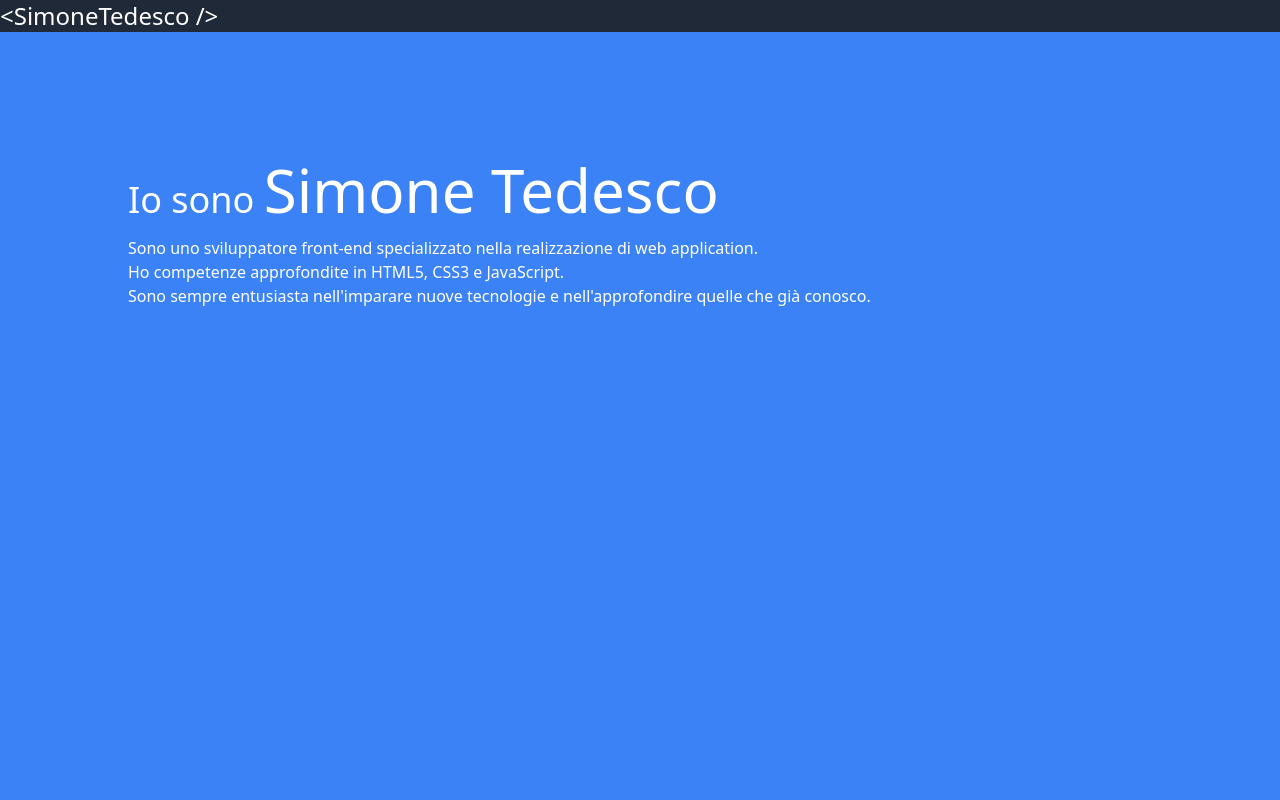
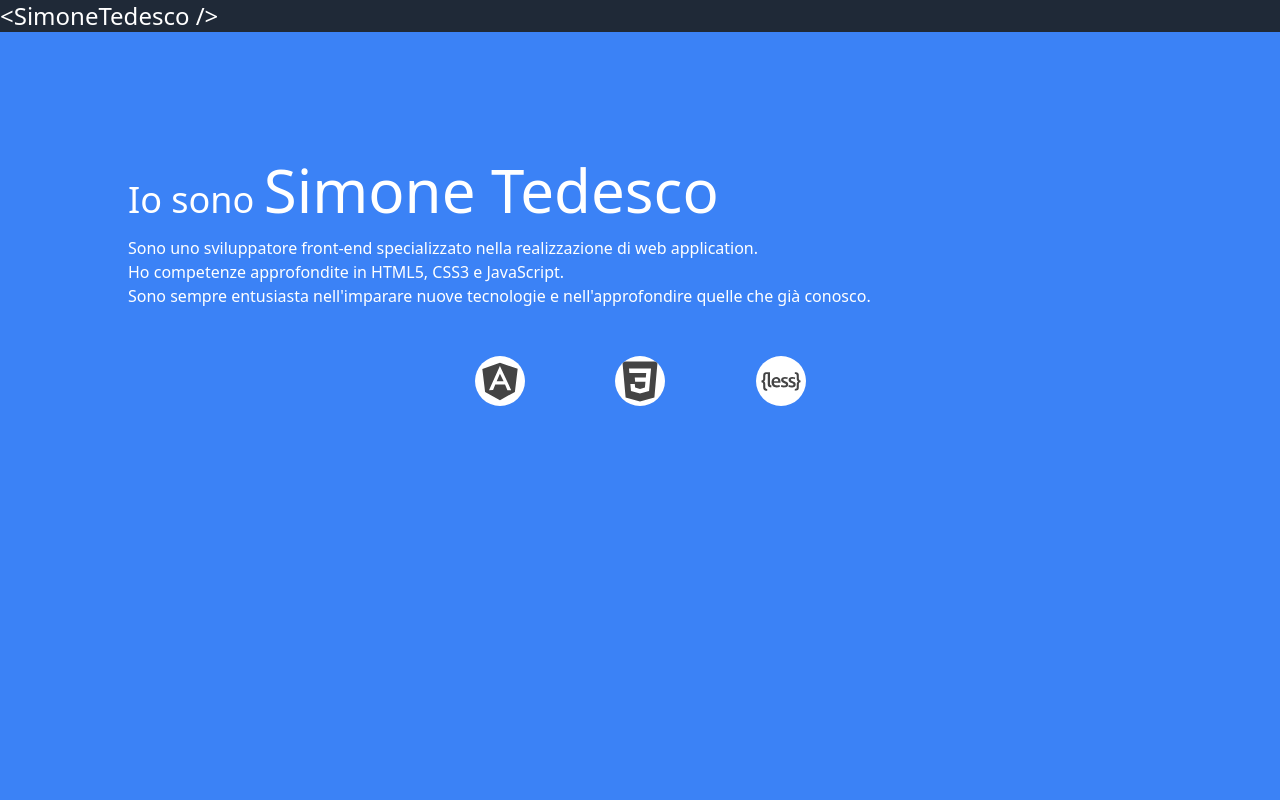
Before and after one commit to SimoneTedesco/Portfolio, a Gatsby site: page / in a window 1280 px wide. Shown: the top 800 px of the page. Built offline with nearby package versions, Linux system fonts and the light colour scheme; Gatsby itself is replaced by a stand-in of ours.

Commit message:
added social links

```diff
--- a/src/components/AboutMe.jsx
+++ b/src/components/AboutMe.jsx
@@ -1,5 +1,6 @@
 import React from "react";
 import PropTypes from "prop-types";
+import { motion } from "framer-motion";
 import ContactForm from "./ContactForm";
 
 const list = [
@@ -21,7 +22,13 @@ const list = [
 ];
 
 const SocialLink = ({ image, name, link }) => (
-  <a href={link} target="_blank" rel="noreferrer">
+  <motion.a
+    href={link}
+    target="_blank"
+    rel="noreferrer"
+    whileHover={{ scale: 1.1 }}
+    whileTap={{ scale: 0.9 }}
+  >
     <img
       src={image}
       alt={name}
@@ -29,21 +36,15 @@ const SocialLink = ({ image, name, link }) => (
       width="50px"
       className="rounded-full bg-white"
     />
-  </a>
+  </motion.a>
 );
 
 const AboutMe = () => (
-  <div>
-    <h2 className="text-4xl mb-4">Contatti</h2>
-    <div className="lg:flex">
-      <ContactForm />
-      <div className="flex lg:flex-col justify-evenly">
-        {list.map(({ image, name, link }) => {
-          const id = Math.random().toString(36).slice(2);
-          return <SocialLink key={id} image={image} name={name} link={link} />;
-        })}
-      </div>
-    </div>
+  <div className="flex justify-evenly mt-4 pt-12" style={{ margin: "0 25%" }}>
+    {list.map(({ image, name, link }) => {
+      const id = Math.random().toString(36).slice(2);
+      return <SocialLink key={id} image={image} name={name} link={link} />;
+    })}
   </div>
 );
 
--- a/src/components/Intro.jsx
+++ b/src/components/Intro.jsx
@@ -1,6 +1,7 @@
 import React, { useEffect } from "react";
 // import ScrollReveal from "scrollreveal";
 import { motion } from "framer-motion";
+import AboutMe from "./AboutMe";
 
 const Intro = () => {
   // const slideUp = {
@@ -73,6 +74,7 @@ const Intro = () => {
         Sono sempre entusiasta nell&apos;imparare nuove tecnologie e
         nell&apos;approfondire quelle che già conosco.
       </motion.p>
+      <AboutMe />
     </section>
   );
 };
```
